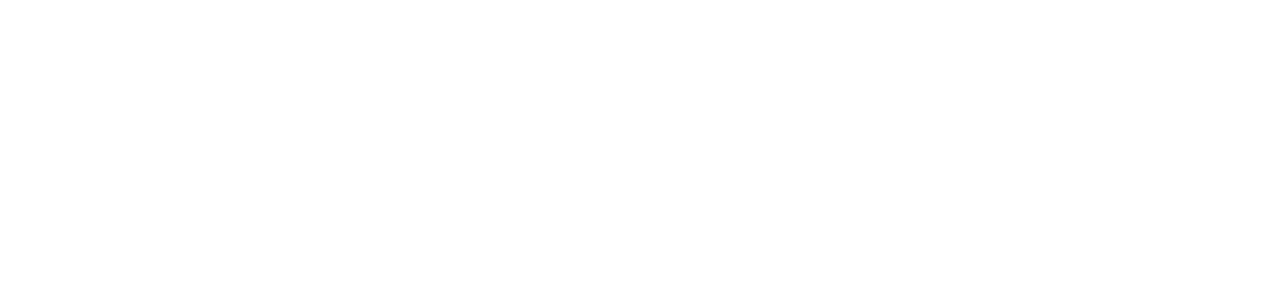
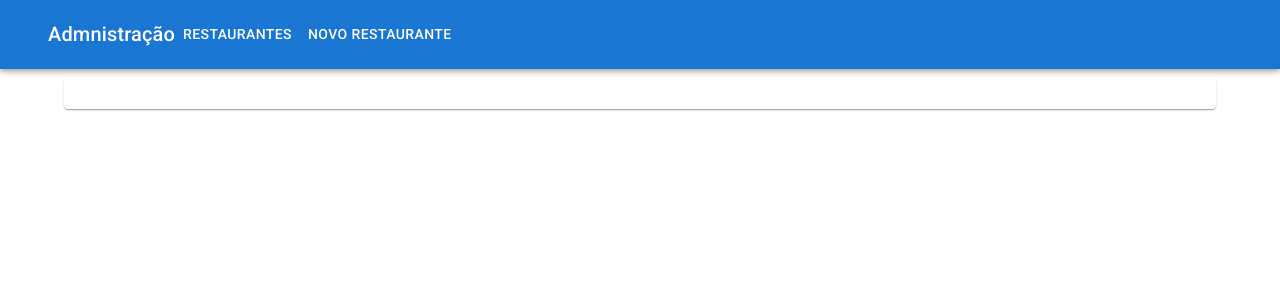
Before and after one commit to thabataganga/alfood, a React (Create React App) app: page /admin in a window 1280 px wide. Before the commit this address had no page. Shown: the top 300 px of the page. Built offline with nearby package versions, Linux system fonts and the light colour scheme; the HTML template or start-up script is replaced by a standard one.

Commit message:
refactor do toolbar

```diff
--- a/src/App.tsx
+++ b/src/App.tsx
@@ -1,4 +1,5 @@
 import { Routes, Route } from 'react-router-dom';
+import PaginaBaseAdmin from './paginas/Admistracao/PaginaBaseAdmin';
 import AdministracaoRestaurantes from './paginas/Admistracao/Restaurantes/AdmnistracaoRestaurantes';
 import FormularioRestaurante from './paginas/Admistracao/Restaurantes/FormularioRestaurante';
 import Home from './paginas/Home';
@@ -10,9 +11,14 @@
     <Routes>
       <Route path="/" element={<Home />} />
       <Route path="/restaurantes" element={<VitrineRestaurantes />} />
-      <Route path="/admin/restaurantes" element={<AdministracaoRestaurantes />} />
-      <Route path="/admin/restaurantes/novo" element={<FormularioRestaurante />} />
-      <Route path="/admin/restaurantes/:id" element={<FormularioRestaurante />} />
+
+      <Route path="/admin" element={<PaginaBaseAdmin />}>
+        <Route path="restaurantes" element={<AdministracaoRestaurantes />} />
+        <Route path="restaurantes/novo" element={<FormularioRestaurante />} />
+        <Route path="restaurantes/:id" element={<FormularioRestaurante />} />
+      </Route>
+
+
     </Routes>
   );
 }
--- /dev/null
+++ b/src/paginas/Admistracao/PaginaBaseAdmin.tsx
@@ -0,0 +1,44 @@
+import { AppBar, Box, Button, Typography, Container, Toolbar, Link, Paper } from "@mui/material";
+import { Link as RouterLink, Outlet } from "react-router-dom";
+
+
+export default function PaginaBaseAdmin() {
+
+
+  return (
+    <>
+
+      <AppBar position="static">
+        <Container maxWidth="xl">
+          <Toolbar>
+            <Typography variant="h6">Admnistração</Typography>
+            <Box sx={{ display: 'flex', flexGrow: 1 }}>
+              <Link component={RouterLink} to="/admin/restaurantes">
+                <Button sx={{ my: 2, color: "white" }}>
+                  Restaurantes
+                </Button>
+              </Link>
+              <Link component={RouterLink} to="/admin/restaurantes/novo">
+                <Button sx={{ my: 2, color: "white" }}>
+                  Novo Restaurante
+                </Button>
+              </Link>
+            </Box>
+          </Toolbar>
+        </Container>
+      </AppBar>
+
+      <Box>
+        <Container maxWidth="lg" sx={{ mt: 1 }}>
+          <Paper sx={{ p: 2 }}>
+            <Outlet />
+          </Paper>
+        </Container>
+      </Box>
+
+
+    </>
+
+
+  )
+};
--- a/src/paginas/Admistracao/Restaurantes/FormularioRestaurante.tsx
+++ b/src/paginas/Admistracao/Restaurantes/FormularioRestaurante.tsx
@@ -1,6 +1,6 @@
-import { AppBar, Box, Button, TextField, Typography, Container, Toolbar, Link, Paper } from "@mui/material";
+import { Box, Button, TextField, Typography } from "@mui/material";
 import { useEffect, useState } from "react";
-import { useParams, Link as RouterLink } from "react-router-dom";
+import { useParams } from "react-router-dom";
 import http from "../../../http";
 import IRestaurante from "../../../interfaces/IRestaurante";
 
@@ -40,31 +40,6 @@
   }
 
   return (
-    <>
-
-      <AppBar position="static">
-        <Container maxWidth="xl">
-          <Toolbar>
-            <Typography variant="h6">Admnistração</Typography>
-            <Box sx={{ display: 'flex', flexGrow: 1 }}>
-              <Link component={RouterLink} to="/admin/restaurantes">
-                <Button sx={{ my: 2, color: "white" }}>
-                  Restaurantes
-                </Button>
-              </Link>
-              <Link component={RouterLink} to="/admin/restaurantes/novo">
-                <Button sx={{ my: 2, color: "white" }}>
-                  Novo Restaurante
-                </Button>
-              </Link>
-            </Box>
-          </Toolbar>
-        </Container>
-      </AppBar>
-
-      <Box>
-        <Container maxWidth="lg" sx={{ mt: 1 }}>
-          <Paper sx={{ p: 2 }}>
     <Box sx={{ display: "flex", flexDirection: "column", alignItems: "center", flexGrow: 1 }}>
       <Typography component="h1" variant="h6">Formulário de Restaurantes</Typography>
       <Box component="form" sx={{ width: '100%' }} onSubmit={aoSubmeterForm}>
@@ -80,13 +55,5 @@
         <Button sx={{ marginTop: 1 }} type="submit" fullWidth variant="outlined">Salvar</Button>
       </Box>
     </Box>
-          </Paper>
-        </Container>
-      </Box>
-
-
-    </>
-
-
   )
 };
```
Lines whose indentation alone changed are shown as unchanged.
